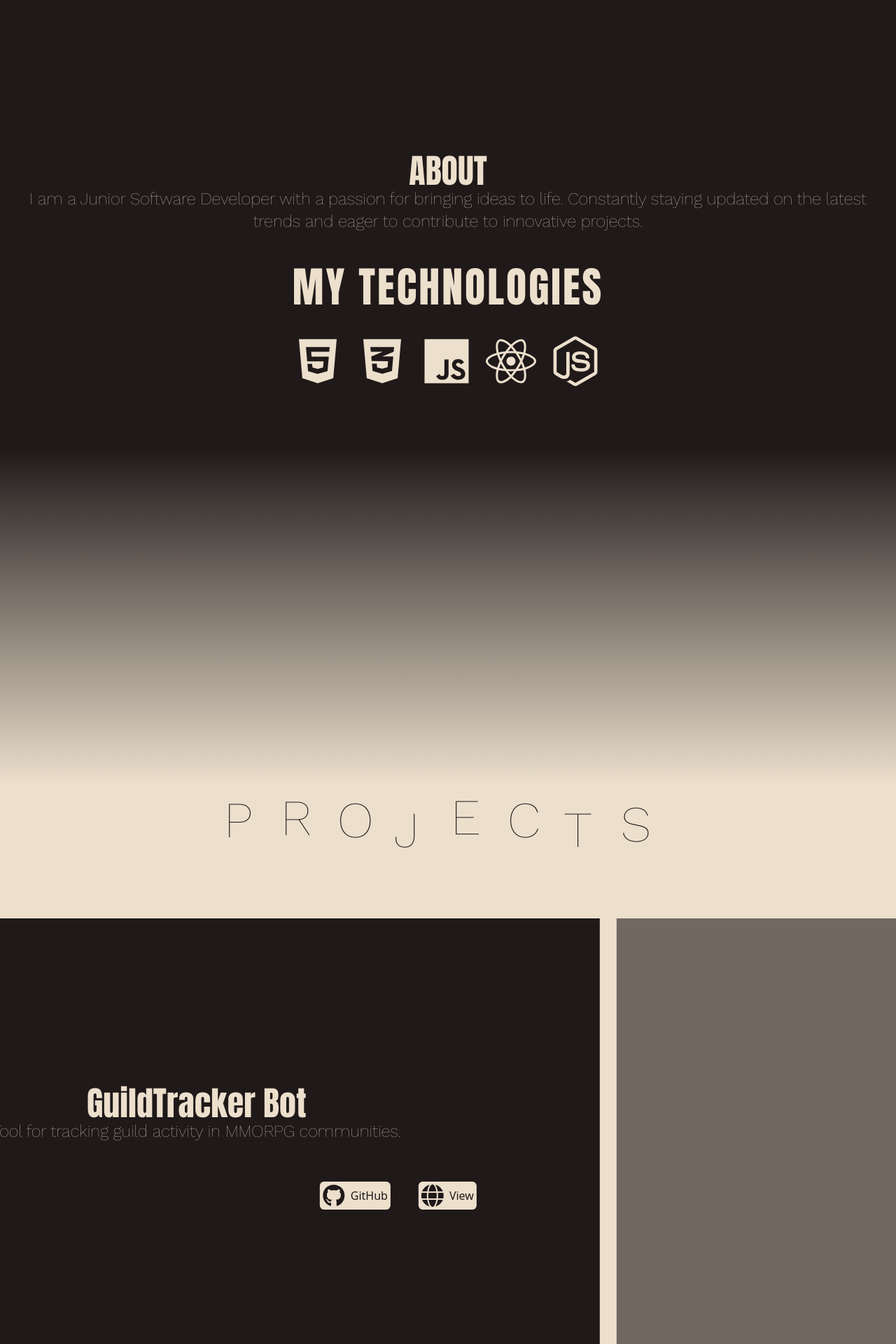
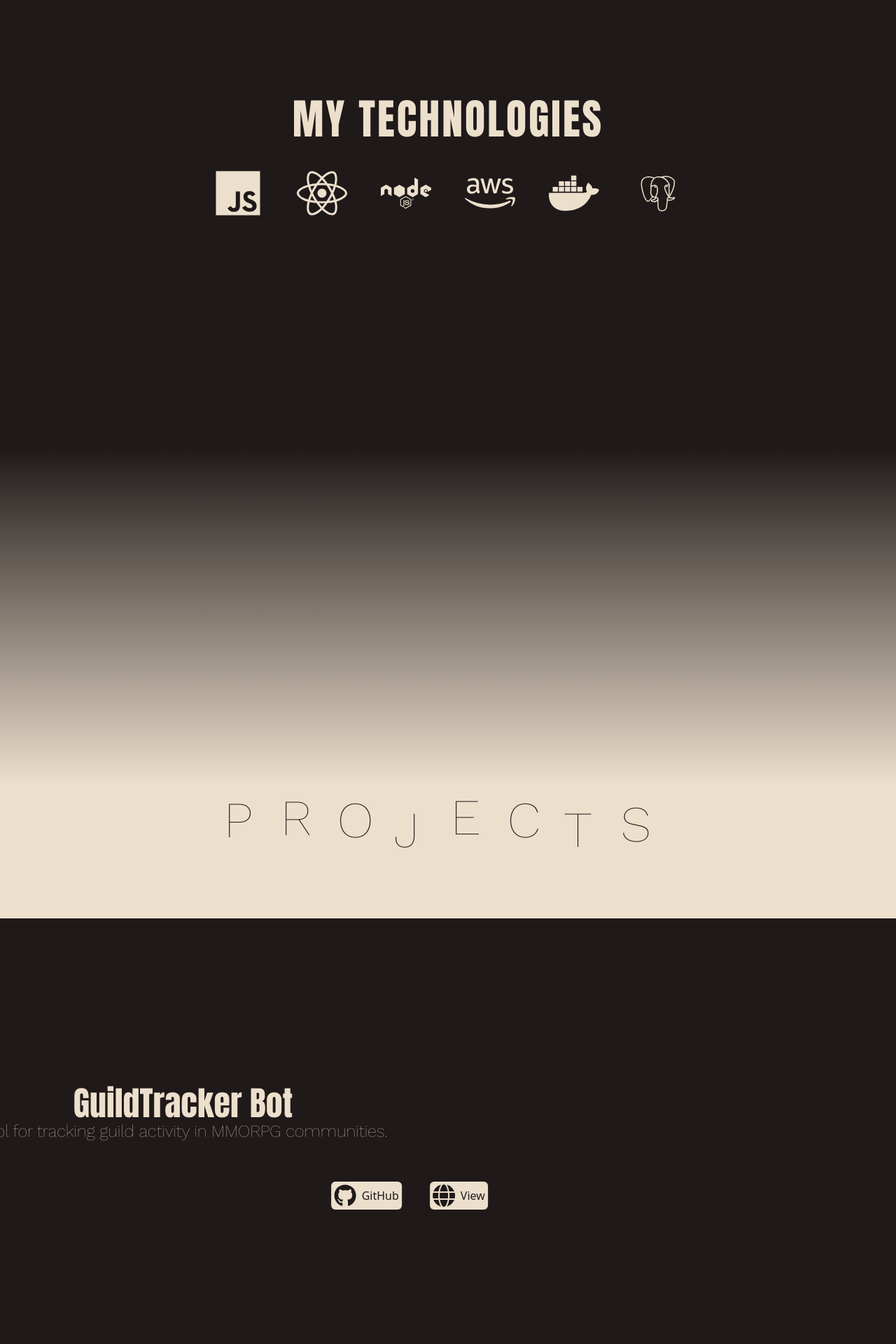
Before and after one commit to Sizimon/PORTFOLIO-REACT, a React (Vite) app in the folder portfolio/: page / in a window 1280 px wide. Shown: the part 680-2600 px from the top of the page at 70% size. Built offline with nearby package versions, Linux system fonts and the light colour scheme.

Commit message:
FEAT: Altered layout and horizontal scroll for improved UX design

```diff
--- a/portfolio/package.json
+++ b/portfolio/package.json
@@ -10,6 +10,8 @@
     "preview": "vite preview"
   },
   "dependencies": {
+    "@coreui/icons": "^3.0.1",
+    "@coreui/icons-react": "^2.3.0",
     "@tabler/icons-react": "^3.17.0",
     "framer-motion": "^11.3.31",
     "lenis": "^1.1.13",
--- a/portfolio/src/components/Hero.jsx
+++ b/portfolio/src/components/Hero.jsx
@@ -1,7 +1,10 @@
 import React from 'react'
 import { useState, useEffect } from 'react';
-import { motion, useScroll } from 'framer-motion';
-import { FaReact, FaHtml5, FaCss3Alt, FaNodeJs, FaJs } from "react-icons/fa6"
+import { motion } from 'framer-motion';
+
+import { FaReact, FaNode, FaJs, FaAws, FaDocker } from "react-icons/fa6"
+import { DiPostgresql } from "react-icons/di"
+import { IoCaretDown } from 'react-icons/io5'
 
 /* MAIN SECTION */
 
@@ -45,12 +48,20 @@ const Hero = () => {
         <div
             className="relative w-full p-0 bg-MainDark 4k:flex 4k:flex-col h-[250vh] xs:h-[200vh] ap:h-[225vh] 4k:h-[125vh] z-0"
         >
-            <div className='mb-[46vh] pt-[46vh] 4k:pt-[20vh] 4k:mb-[10vh]'>
+            <div className='flex flex-col mb-[40vh] pt-[40vh] 4k:pt-[20vh] 4k:mb-[10vh]'>
                 <h1 className='text-MainLight font-WorkSans uppercase text-3xl 4k:text-9xl text-center m-auto'>Szymon Samus</h1>
                 <Typewriter subheading={subheading} />
+                <ParallaxDescription
+                text="I am a Junior Software Developer with a passion for bringing ideas to life. Constantly staying updated on the latest trends and eager to contribute to innovative projects."
+                className="font-WorkSans text-MainLight text-lg md:text-2xl 4k:text-6xl text-center pt-6 px-8 md:px-32"
+                />
+                {/* <div className='flex flex-row justify-center items-center mx-auto pt-6 w-60'>
+                    <IoCaretDown className='text-MainLight text-2xl 4k:textp7xl text-center'/>
+                    <h3 className='cursor-pointer text-MainLight font-Anton uppercase text-2xl 4k:text-7xl text-center m-auto transition delay-50 duration-200 ease-in-out hover:scale-105'>Skip to projects</h3>
+                    <IoCaretDown className='text-MainLight text-2xl 4k:textp7xl text-center' />
+                </div> */}
             </div>
-            <div className='4k:flex 4k:flex-col 4k:justify-center 4k:items-center 4k:mx-auto 4k:w-[33vw] pt-[10vh]'>
-                <ParallaxAbout />
+            <div className='4k:flex 4k:flex-col 4k:justify-center 4k:items-center 4k:mx-auto 4k:w-[33vw]'>
                 <ParallaxTechStack />
             </div>
             <div
@@ -148,7 +159,7 @@ const ParallaxAbout = () => {
 
     return (
         <motion.div
-            className='flex flex-col items-center mx-auto px-4 pb-[5vh] 4k:pb-[10vh]'
+            className='flex flex-col items-center mx-auto px-8 md:px-32 pb-[5vh] 4k:pb-[10vh]'
         >
             <ParallaxHeader
                 text="About"
@@ -287,46 +298,53 @@ const ParallaxTechStack = () => {
             <motion.section className='flex flex-col justify-center text-center p-2'>
                 <ParallaxTechHeader
                     text="My Technologies"
-                    className="font-Anton text-MainLight uppercase text-5xl md:text-6xl 4k:text-9xl tracking-wider pb-10"
+                    className="font-Anton text-MainLight uppercase text-4xl md:text-6xl 4k:text-9xl tracking-wider pb-10"
                 />
                 <motion.div
                     variants={gridVariants}
                     initial="hidden"
                     whileInView="show"
                     viewport={{
+                        margin: '-150px',
                         once: true,
                     }}
-                    className='grid grid-cols-5 gap-4'
+                    className='grid grid-cols-3 md:grid-cols-6 gap-12'
                 >
                     <motion.span
                         variants={gridItemVariants}
-                        className='text-6xl md:text-7xl 4k:text-9xl text-MainLight'
-                    >
-                        <FaHtml5 />
-                    </motion.span>
-                    <motion.span
-                        variants={gridItemVariants}
-                        className='text-6xl md:text-7xl 4k:text-9xl text-MainLight'
-                    >
-                        <FaCss3Alt />
-                    </motion.span>
-                    <motion.span
-                        variants={gridItemVariants}
-                        className='text-6xl md:text-7xl 4k:text-9xl text-MainLight'
+                        className='flex justify-center items-center text-6xl md:text-7xl 4k:text-9xl text-MainLight'
                     >
                         <FaJs />
                     </motion.span>
                     <motion.span
                         variants={gridItemVariants}
-                        className='text-6xl md:text-7xl 4k:text-9xl text-MainLight'
+                        className='flex justify-center items-center text-6xl md:text-7xl 4k:text-9xl text-MainLight'
                     >
                         <FaReact />
                     </motion.span>
                     <motion.span
                         variants={gridItemVariants}
-                        className='text-6xl md:text-7xl 4k:text-9xl text-MainLight'
+                        className='flex justify-center items-center text-6xl md:text-7xl 4k:text-9xl text-MainLight'
                     >
-                        <FaNodeJs />
+                        <FaNode />
+                    </motion.span>
+                    <motion.span
+                        variants={gridItemVariants}
+                        className='flex justify-center items-center text-6xl md:text-7xl 4k:text-9xl text-MainLight'
+                    >
+                        <FaAws />
+                    </motion.span>
+                    <motion.span
+                        variants={gridItemVariants}
+                        className='flex justify-center items-center text-6xl md:text-7xl 4k:text-9xl text-MainLight'
+                    >
+                        <FaDocker />
+                    </motion.span>
+                    <motion.span
+                        variants={gridItemVariants}
+                        className='flex justify-center items-center text-6xl md:text-7xl 4k:text-9xl text-MainLight'
+                    >
+                        <DiPostgresql />
                     </motion.span>
                 </motion.div>
             </motion.section>
--- a/portfolio/src/components/HorizontalScroll.jsx
+++ b/portfolio/src/components/HorizontalScroll.jsx
@@ -47,7 +47,7 @@ const HorizontalScroll = () => {
     });
 
     // const x = useTransform(scrollYProgress, [0, 1], ["1%", "-65.5%"]);
-    const x = useTransform(scrollYProgress, [0, cards.length], ["1.75%", `-${(cards.length - 1) * 100}%`]);
+    const x = useTransform(scrollYProgress, [0, cards.length], ["0%", `-${(cards.length - 1) * 100}%`]);
 
     const sectionHeight = `${100 * cards.length}vh`;
 
@@ -55,20 +55,10 @@ const HorizontalScroll = () => {
         // <section ref={targetRef} className="relative h-[300vh] bg-MainDark">
         <section ref={targetRef} className={`relative h-[${sectionHeight}] bg-MainDark`}>
             <div className="sticky top-0 flex items-center overflow-hidden bg-MainLight h-screen">
-                <motion.div style={{ x }} className="flex gap-6">
-                    {cards.map((card, index) => {
-                        const opacity = useTransform(
-                            scrollYProgress,
-                            [
-                                (index - 1) / (cards.length - 1),
-                                (index - 0.5) / (cards.length - 1),
-                                index / (cards.length - 1),
-                                (index + 0.5) / (cards.length - 1),
-                                (index + 1) / (cards.length -1)
-                            ],
-                            [0, 1, 1, 1, 0]);
+                <motion.div style={{ x }} className="flex">
+                    {cards.map((card) => {
                         return (
-                            <motion.div key={card.id} style={{ opacity }} className="w-[90vw] h-[90vh] xs:h-[80vh]">
+                            <motion.div key={card.id}  className="w-[100vw] h-[90vh] xs:h-[80vh]">
                                 <ProjectCard title={card.title} summary={card.summary} description={card.description} images={card.images} />
                             </motion.div>
                         )
@@ -98,15 +88,14 @@ const ProjectCard = ({
         autoplaySpeed: 3000,
     }
 
-
     return (
         <div
         key={id}
-        className='flex flex-col justify-center group relative h-full w-[90vw] overflow-hidden bg-MainDark whitespace-pre-line rounded-none 4k:rounded-3xl'
+        className='flex flex-col justify-center group relative h-full w-[101vw] overflow-hidden bg-MainDark whitespace-pre-line 4k:rounded-3xl'
         >
             <div className="flex flex-col items-center pb-0 4k:pb-[10vh]">
                 <h1 className='text-2xl xs:text-4xl md:text-5xl 4k:text-9xl text-MainLight font-Anton pt-[2vh]'>{title}</h1>
-                <p className='text-MainLight font-WorkSans text-sm xs:text-lg md:text-2xl 4k:text-6xl'>{summary}</p>
+                <p className='text-MainLight font-WorkSans px-4 text-center text-sm xs:text-lg md:text-2xl 4k:text-6xl'>{summary}</p>
             </div>
             <div className="grid grid-cols-1 ap:grid-cols-2 pt-0 md:pt-10 4k:px-[5%] 4k:gap-32">
                 <div className="m-auto p-4 pb-12 md:px-6 md:pb-10 w-full justify-center items-center">
```
Also changed, not shown: 1 other file (tests, documents, lock files or other folders).
